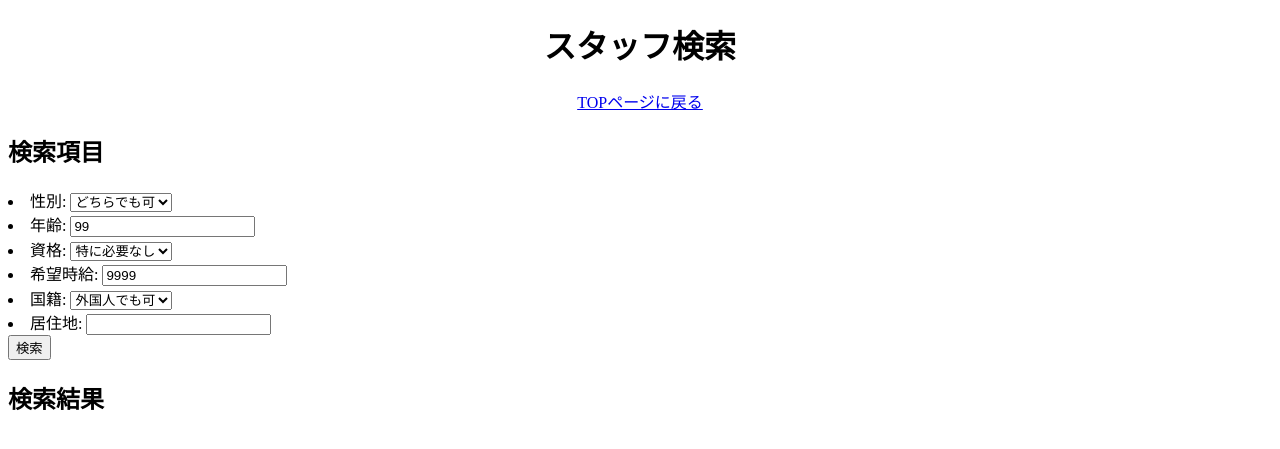
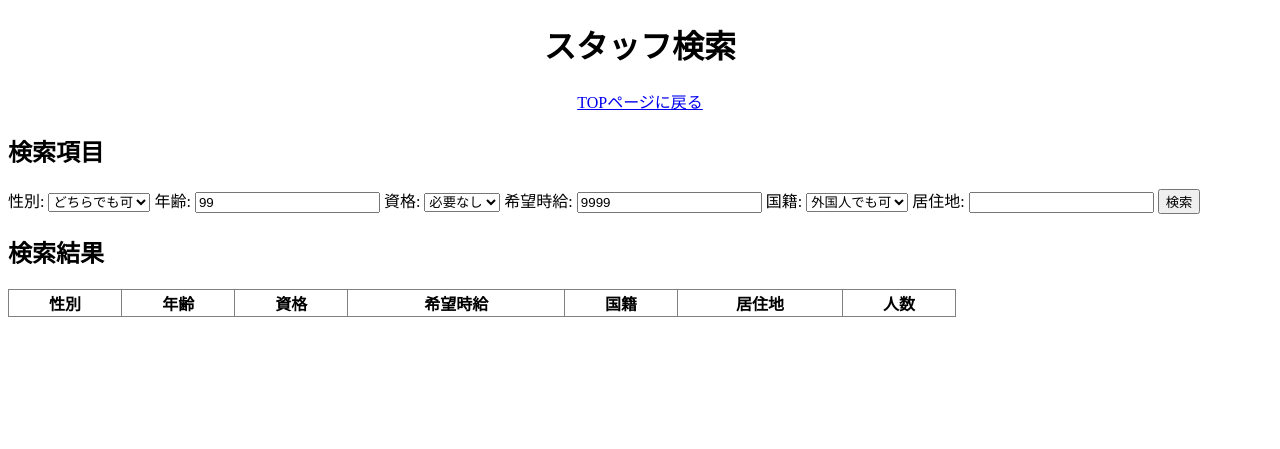
Before and after one commit to S-Akap/worknavi, a Django app: page /search_staff/ in a window 1280 px wide. Shown: the top 449 px of the page. Run offline with Django 4.2, Linux system fonts and the light colour scheme; lists and menus that the app fills with data are empty.

Commit message:
「検索結果を表示追加」実装(人数検索は未実装)

```diff
--- a/service/admin.py
+++ b/service/admin.py
@@ -10,7 +10,7 @@ class RegisteredStaffAdmin(admin.ModelAdmin):
                     'hourly_pay', 'citizenship', 'residence', 'is_contact')
 
 
-admin.site.register(Sex)
+# admin.site.register(Sex)
 admin.site.register(Requirement)
 admin.site.register(Citizenship)
 admin.site.register(RegisteredStaff, RegisteredStaffAdmin)
--- a/service/forms.py
+++ b/service/forms.py
@@ -11,7 +11,7 @@ class SearchStaffForm(forms.Form):
         ('woman', '女性のみ'),
     )
     REQUIREMENT_CHOICE = (
-        ('nothing', '特に必要なし'),
+        ('nothing', '必要なし'),
     )
     RESIDENCE_CHOICE = (
         ('both', '外国人でも可'),
@@ -23,5 +23,5 @@ class SearchStaffForm(forms.Form):
     age = forms.IntegerField(label='年齢', initial=99)
     requirement = forms.ChoiceField(label='資格', choices=REQUIREMENT_CHOICE)
     hourly_pay = forms.IntegerField(label='希望時給', initial=9999)
-    residence = forms.ChoiceField(label='国籍', choices=RESIDENCE_CHOICE)
-    citizenship = forms.CharField(label='居住地', required=False)
+    citizenship = forms.ChoiceField(label='国籍', choices=RESIDENCE_CHOICE)
+    residence = forms.CharField(label='居住地', required=False)
--- a/service/templates/service/search_staff.html
+++ b/service/templates/service/search_staff.html
@@ -8,17 +8,26 @@
 <h2>検索項目</h2>
 
 <form id='search'>
-    {{forms.as_ul}}
+    {{forms}}
     <button type="submit">検索</button>
 </form>
 
 <h2>検索結果</h2>
-<div id="result">
-</div>
+<table style="border-collapse: collapse" width="75%" id="result" border="1">
+    <tr>
+        <th>性別</th>
+        <th>年齢</th>
+        <th>資格</th>
+        <th>希望時給</th>
+        <th>国籍</th>
+        <th>居住地</th>
+        <th>人数</th>
+    </tr>
+</table>
+
 
 <script>
     const searchElm = document.getElementById('search');
-    const resultElm = document.getElementById('result');
 
     searchElm.addEventListener('submit', (e) => {
         // イベントをキャンセル
@@ -54,11 +63,51 @@
             // 受け取ったデータをJSON形式に変換
             const result = await data.json();
 
+            // 受け取ったデータを分ける
+            const raw_data = result.raw;
+            const processed1_data = result.processed1;
+
             // DOM操作
-            const child = document.createElement('div');
-            var add_child = '';
-            child.innerHTML = '検索結果 : ' + result.number + '人 / 検索条件 : ' + result.data;
-            resultElm.appendChild(child)
+            // テーブル取得
+            var table = document.getElementById('result');
+            // 行を先頭に追加
+            var row = table.insertRow(1);
+            // セルの挿入
+            var sex_cell = row.insertCell(-1);
+            var age_cell = row.insertCell(-1);
+            var requirement_cell = row.insertCell(-1);
+            var hourly_pay_cell = row.insertCell(-1);
+            var citizenship_cell = row.insertCell(-1);
+            var residence_cell = row.insertCell(-1);
+            var number_cell = row.insertCell(-1);
+
+            // セルの書き換え
+            if (raw_data.data.sex == 'both') {
+                sex_cell.innerHTML = 'どちらでも可'
+            } else if (raw_data.data.sex == 'man') {
+                sex_cell.innerHTML = '男性のみ'
+            } else if (raw_data.data.sex == 'woman') {
+                sex_cell.innerHTML = '女性のみ'
+            } else {
+                sex_cell.innerHTML = 'エラー1'
+            }
+            age_cell.innerHTML = raw_data.data.age
+            if (raw_data.data.requirement == 'nothing') {
+                requirement_cell.innerHTML = '必要なし'
+            } else {
+                sex_cell.innerHTML = 'エラー2'
+            }
+            hourly_pay_cell.innerHTML = "¥ " + raw_data.data.hourly_pay
+            if (raw_data.data.citizenship == 'both') {
+                citizenship_cell.innerHTML = '外国人でも可'
+            } else if (raw_data.data.citizenship == 'japan') {
+                citizenship_cell.innerHTML = '日本人のみ'
+            } else {
+                citizenship_cell.innerHTML = 'エラー3'
+            }
+            residence_cell.innerHTML = raw_data.data.residence
+            number_cell.innerHTML = raw_data.number
+
         }
         execSearch();
     });
--- a/service/views.py
+++ b/service/views.py
@@ -21,10 +21,30 @@ def search_company(request):
     return render(request, 'service/search_company.html')
 
 
+# やり取りするデータ
 # data = { 'sex':str, 'age':int, 'requirement':str, 'hourly_pay':int, 'citizenship':str, 'residence':str }
 def exchange_search_staff(request):
+    '''検索内容のやり取り'''
+    get_data = request.POST
+
+    import random
+    number = random.randint(0, 100)
+
+    send_data = {
+        'raw': {
+            'data': get_data,
+            'number': number,
+        },
+        'processed1': {
+            'data': {},
+            'number': 200,
+        },
+    }
+
+    print('get_data : {}'.format(get_data))
+    return JsonResponse(send_data)
+
+
+def search_staff_func(data):
     '''登録スタッフ検索'''
-    data = request.POST
-    number = 200
-    print('data : {}'.format(data))
-    return JsonResponse({"data": data, "number": number})
+    pass
```
Also changed, not shown: 1 other file.
